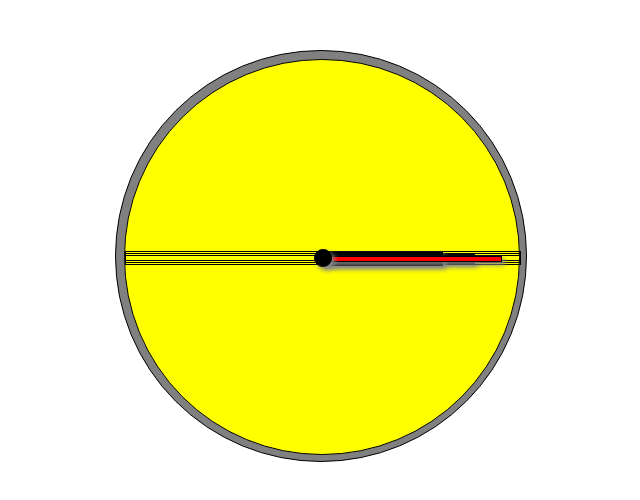
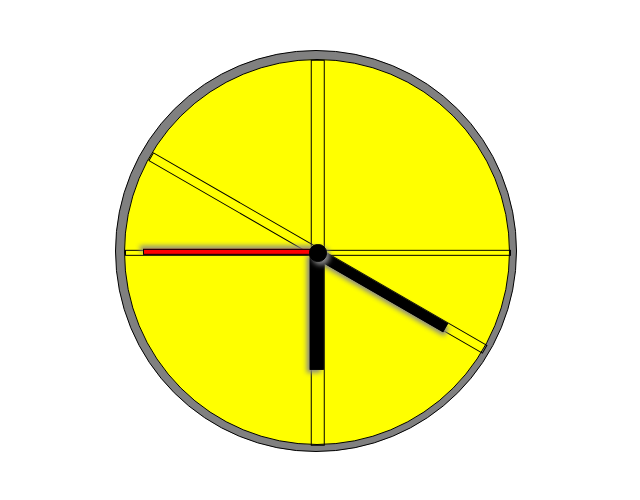
Before and after one commit to Sasicrastko/REACT-ANALOG-CLOCK, a React (Create React App) app: page / in a window 1280 px wide. Shown: the top 500 px of the page, without its empty margins (269-909 px from the left). Built offline with nearby package versions, Linux system fonts and the light colour scheme.

Commit message:
setting hands to different angle positions

```diff
--- a/src/components/Clock.css
+++ b/src/components/Clock.css
@@ -19,8 +19,8 @@
 
   .outer-circle {
       position: absolute;
-      width: 410px;
-      height: 410px;
+      width: 400px;
+      height: 400px;
       background-color: gray;
       border-radius: 50%;
       border: 1px solid black;
--- a/src/components/Clock.js
+++ b/src/components/Clock.js
@@ -2,19 +2,24 @@ import React, { Component } from 'react';
 import './Clock.css';
 
 class Clock extends Component {
-    state = {}
+    state = {
+        hourHandAngle: 90,
+        minuteHandAngle: 30,
+        secondHandAngle: 180
+    }
+
     render() {
         return (
             <div className="container">
                 <div className="outer-circle">
                     <div className="inner-circle">
-                        <div className="minute-hand">
+                        <div className="minute-hand" style={{transform : `rotate(${this.state.minuteHandAngle}deg)`}}>
                         <div className="visible-part-min-hand"></div>
                         </div>
-                        <div className="hour-hand">
+                        <div className="hour-hand" style={{transform : `rotate(${this.state.hourHandAngle}deg)`}}>
                         <div className="visible-part-hour-hand"></div>
                         </div>
-                        <div className="second-hand">
+                        <div className="second-hand" style={{transform : `rotate(${this.state.secondHandAngle}deg)`}}>
                         <div className="visible-part-sec-hand"></div>
                         </div>
                         <div className="center-dot"></div>
```
